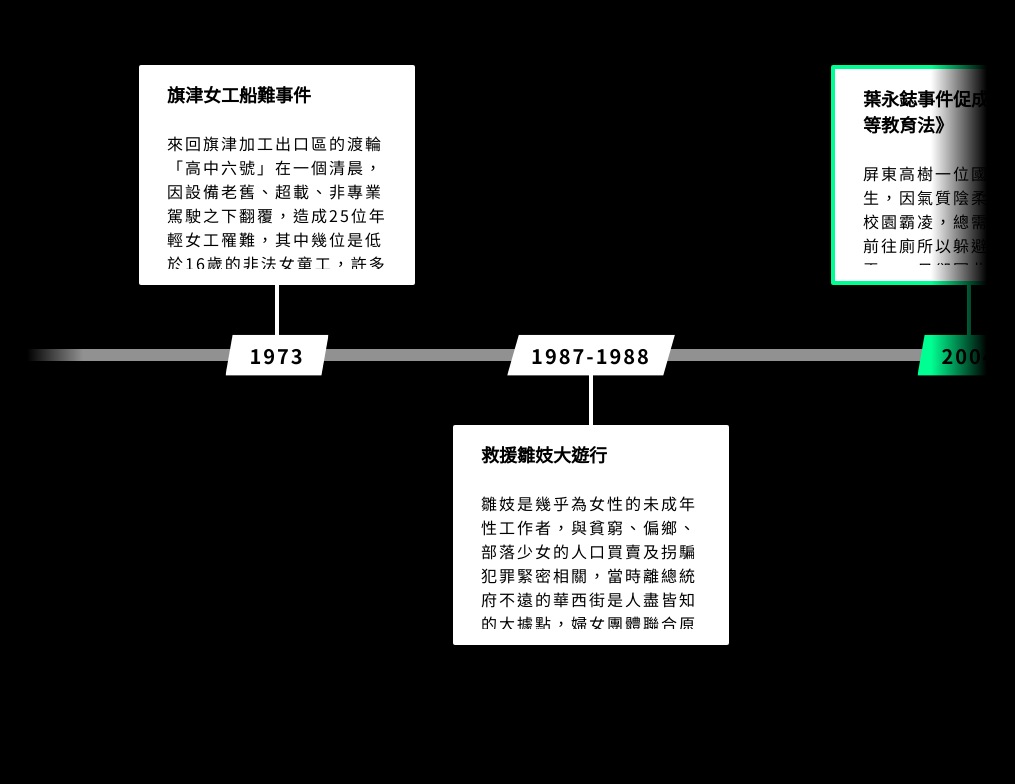
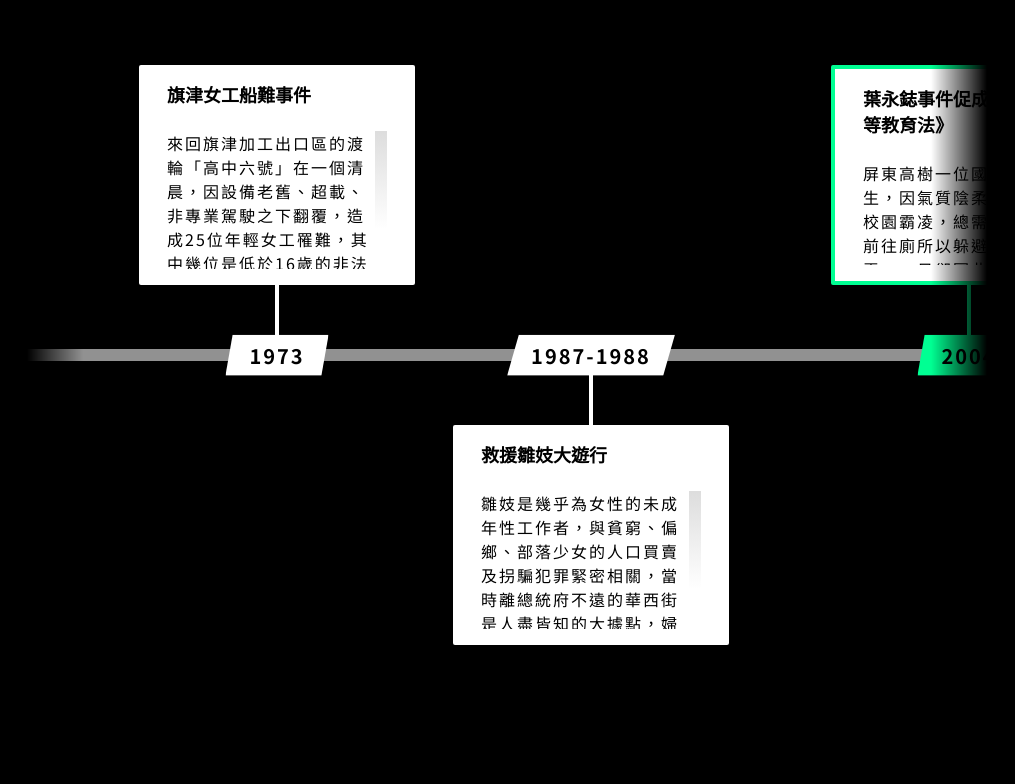
Before and after one commit to dingdingdingdingliu/girls-day-2024, a Next.js app: page / in a window 1280 px wide. Shown: the part 10800-11584 px from the top of the page, without its empty margins (133-1148 px from the left). Built offline with nearby package versions, Linux system fonts and the light colour scheme.

Commit message:
feat: update timeCard scroll style

```diff
--- a/components/Pages/Index/SectionTimeLine/TimeLineCard.js
+++ b/components/Pages/Index/SectionTimeLine/TimeLineCard.js
@@ -68,11 +68,34 @@ const TitleSection = styled.p`
 
 const ContentScrollWrapper = styled.div`
   width: 100%;
+  height: 100%;
+  max-height: 100%;
+  overflow-y: scroll;
+`;
+
+const FakeScroll = styled.div`
+  width: 12px;
+  height: calc(80% - 2px);
+  max-height: 80%;
+  pointer-events: none;
+  transition: opacity 0.2s;
+  position: absolute;
+  top: 0px;
+  right: 0px;
+  background-image: ${(props) =>
+    `linear-gradient(to bottom,
+    ${props.theme.colors.mediumGrey} 1%,
+    ${props.theme.colors.white} 90%)`};
+`;
+
+const ContentWrapper = styled.div`
+  width: 100%;
   height: 80%;
   max-height: 80%;
   overflow-y: auto;
   overflow-x: hidden;
   margin-top: 24px;
+  position: relative;
 
   @media (max-width: ${globalConfig.mediaQuery}) {
     height: 75%;
@@ -80,11 +103,13 @@ const ContentScrollWrapper = styled.div`
   }
 `;
 
-const ContentSection = styled.p`
+const ContentSection = styled.div`
   font-size: ${(props) => props.theme.fontSizes[16]};
   font-weight: ${(props) => props.theme.fontWeights.normal};
   color: ${(props) => props.theme.colors.black};
   letter-spacing: 2px;
+  position: relative;
+  padding-right: 10px;
 
   @media (max-width: ${globalConfig.mediaQuery}) {
     font-size: ${(props) => props.theme.fontSizes[10]};
@@ -101,9 +126,12 @@ export default function TimeLineCard({ cardData }) {
           <GuideLine lineColor={lineColor} />
           <CardWrapper isBorder={isBorder}>
             <TitleSection>{title}</TitleSection>
+            <ContentWrapper>
+              <FakeScroll />
               <ContentScrollWrapper>
                 <ContentSection>{content}</ContentSection>
               </ContentScrollWrapper>
+            </ContentWrapper>
           </CardWrapper>
         </TopTimeCardWrapper>
       ) : (
@@ -111,9 +139,12 @@ export default function TimeLineCard({ cardData }) {
           <GuideLine lineColor={lineColor} />
           <CardWrapper isBorder={isBorder}>
             <TitleSection>{title}</TitleSection>
+            <ContentWrapper>
+              <FakeScroll />
               <ContentScrollWrapper>
                 <ContentSection>{content}</ContentSection>
               </ContentScrollWrapper>
+            </ContentWrapper>
           </CardWrapper>
         </BottomTimeCardWrapper>
       )}
--- a/components/Pages/Index/SectionTimeLine/index.js
+++ b/components/Pages/Index/SectionTimeLine/index.js
@@ -85,7 +85,7 @@ const ShadowRelativeWrapper = styled.div`
 
   @media (max-width: ${globalConfig.mediaQuery}) {
     height: 665px;
-    margin: 10px 0;
+    margin: 0;
   }
 `;
 
--- a/styles/globals.css
+++ b/styles/globals.css
@@ -14,6 +14,7 @@ html,
 body {
   max-width: 100vw;
   overflow-x: hidden;
+	overflow: overlay;
 }
 
 html {
```
Lines whose indentation alone changed are shown as unchanged.
